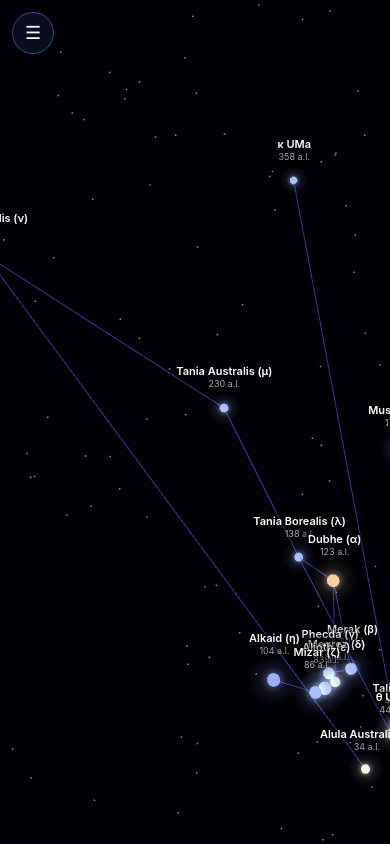
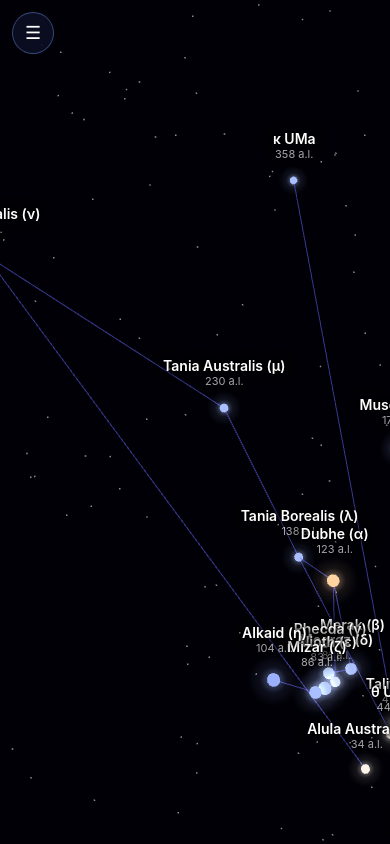
Before and after one commit to lino66/costellazioni-e-asterismi, a plain HTML site: page index.html in a window 390 px wide. Drawn offline with nearby package versions, Linux system fonts and the light colour scheme; animation ran at ten frames a second.

Commit message:
Enhance mobile styles for labels in index.html
Added new styles for labels in mobile view.

```diff
--- a/index.html
+++ b/index.html
@@ -102,9 +102,12 @@
   #split-divider { position: fixed; top: 0; bottom: 0; left: 50%; width: 2px; background: rgba(107, 143, 255, 0.4); z-index: 5; pointer-events: none; }
   #split-labels { position: fixed; bottom: 60px; left: 0; right: 0; display: flex; z-index: 6; pointer-events: none; }
   #split-labels div { flex: 1; text-align: center; font-size: 12px; font-weight: 600; color: rgba(255,255,255,0.75); letter-spacing: 1px; text-shadow: 0 2px 8px rgba(0,0,0,0.9); }
-  @media (max-width: 700px) {
+ @media (max-width: 700px) {
     #ui { width: calc(100% - 32px); font-size: 12px; }
     #info-panel { width: calc(100% - 32px); top: auto; bottom: 16px; max-height: 45vh; }
+    .label { font-size: 14px; }
+    .label .dist { font-size: 11px; }
+    .label.inactive { font-size: 12px; }
   }
 #size-block{display:block;margin:4px 0 10px;padding:8px 10px;background:rgba(107,143,255,.08);border:1px solid rgba(107,143,255,.25);border-radius:8px}
 #size-block .row{display:flex;justify-content:space-between;font-size:11.5px;color:#c8d5f0;margin-bottom:4px}
```
